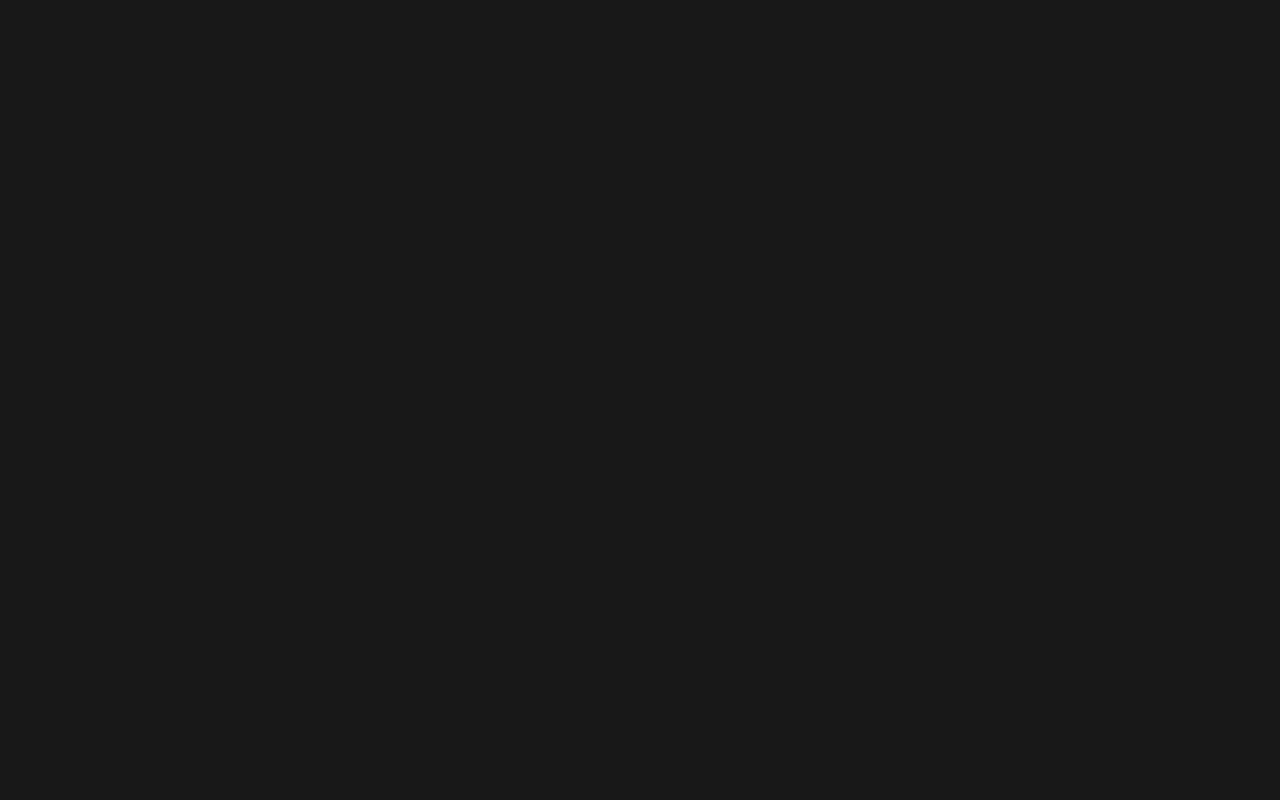
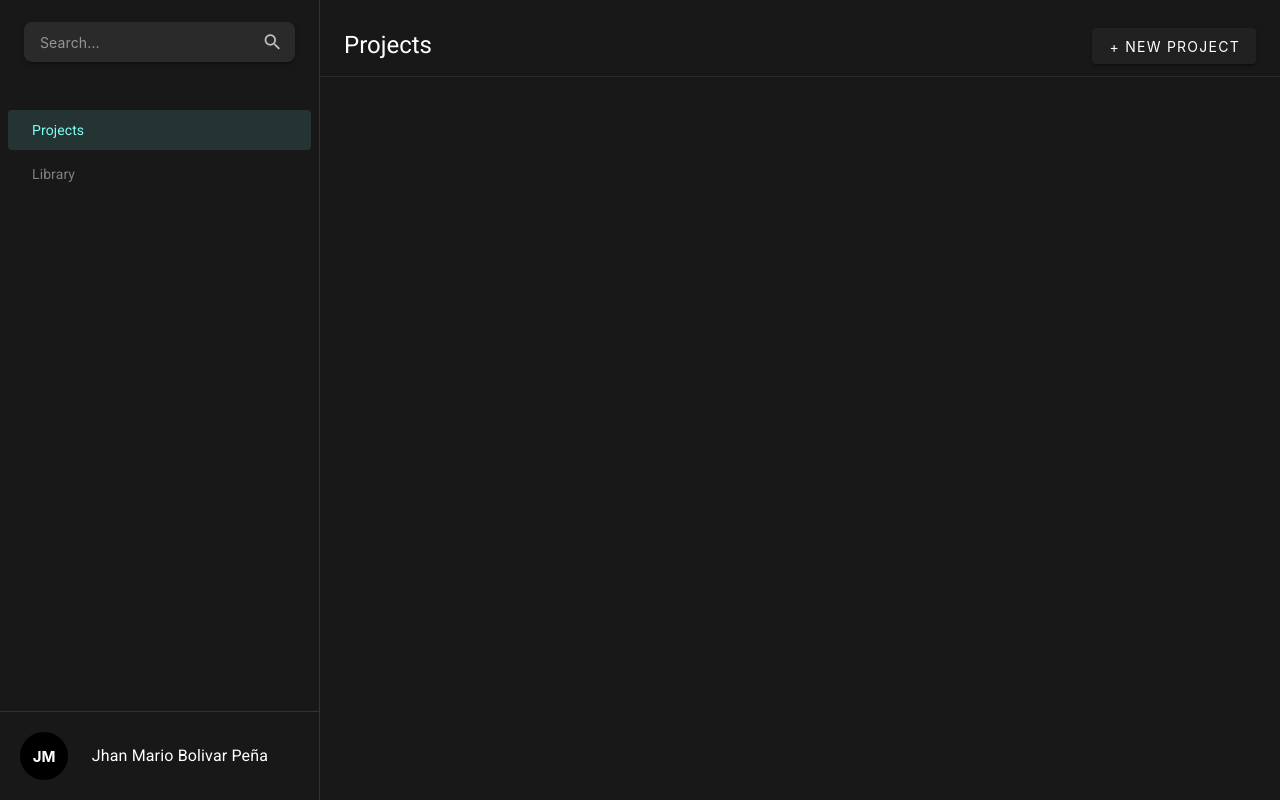
Before and after one commit to jhanma17/VueCup-Frontend, a Vue app: page /dashboard/projects in a window 1280 px wide. Before the commit this address had no page. Built offline with nearby package versions, Linux system fonts and the light colour scheme; what vue3-drag-drop would draw is missing.

Commit message:
Feat: Project view template

```diff
--- a/src/router/index.js
+++ b/src/router/index.js
@@ -13,6 +13,17 @@ const router = createRouter({
       path: "/dashboard",
       name: "Dashboard",
       component: () => import("../views/DashboardView.vue"),
+      children: [
+        {
+          path: "",
+          redirect: { name: "Projects" },
+        },
+        {
+          path: "projects",
+          name: "Projects",
+          component: () => import("../views/ProjectsView.vue"),
+        },
+      ],
     },
     {
       path: "/editor",
--- a/src/views/DashboardView.vue
+++ b/src/views/DashboardView.vue
@@ -22,15 +22,16 @@
               value="projects"
               class="px-6 no-selected-item"
               active-class="selected-item"
+              to="Projects"
             >
-              <v-list-item-title>Projects</v-list-item-title>
+              <v-list-item-title class="text-subtitle-2">Projects</v-list-item-title>
             </v-list-item>
             <v-list-item
               value="library"
               class="px-6 no-selected-item"
               active-class="selected-item"
             >
-              <v-list-item-title>Library</v-list-item-title>
+              <v-list-item-title class="text-subtitle-2">Library</v-list-item-title>
             </v-list-item>
           </v-list>
         </v-row>
@@ -57,7 +58,9 @@
       </div>
     </nav>
 
-    <div class="dashboard-content"></div>
+    <div class="dashboard-content">
+      <router-view></router-view>
+    </div>
   </div>
 </template>
 
@@ -82,7 +85,6 @@ export default {
   grid-column: 1 / span 1;
   grid-row: 1 / span 2;
   padding-top: 1.4rem;
-  margin-right: 1.4rem;
   border-right: 1px solid #2e3434;
   display: flex;
   flex-direction: column;
--- /dev/null
+++ b/src/views/ProjectsView.vue
@@ -0,0 +1,25 @@
+<template>
+  <div class="projects-view">
+    <v-row class="mt-4 px-6 pb-3" justify="space-between" align="center">
+      <v-col cols="auto">
+        <h1 class="text-white text-h5">Projects</h1>
+      </v-col>
+
+      <v-col cols="auto">
+        <v-btn color="grey--darken-3" dark> + New Project </v-btn>
+      </v-col>
+    </v-row>
+
+    <v-divider></v-divider>
+  </div>
+</template>
+
+<script>
+export default {
+
+}
+</script>
+
+<style>
+
+</style>
```
